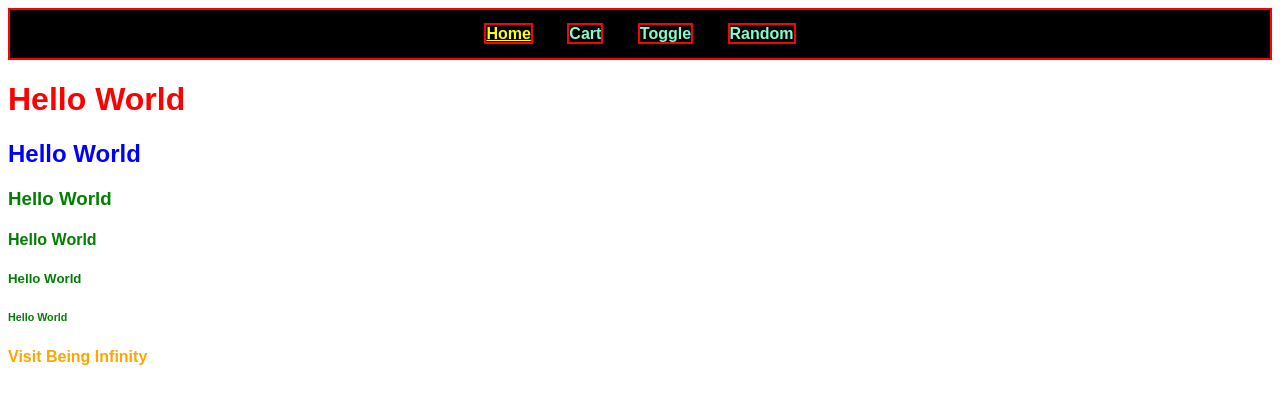
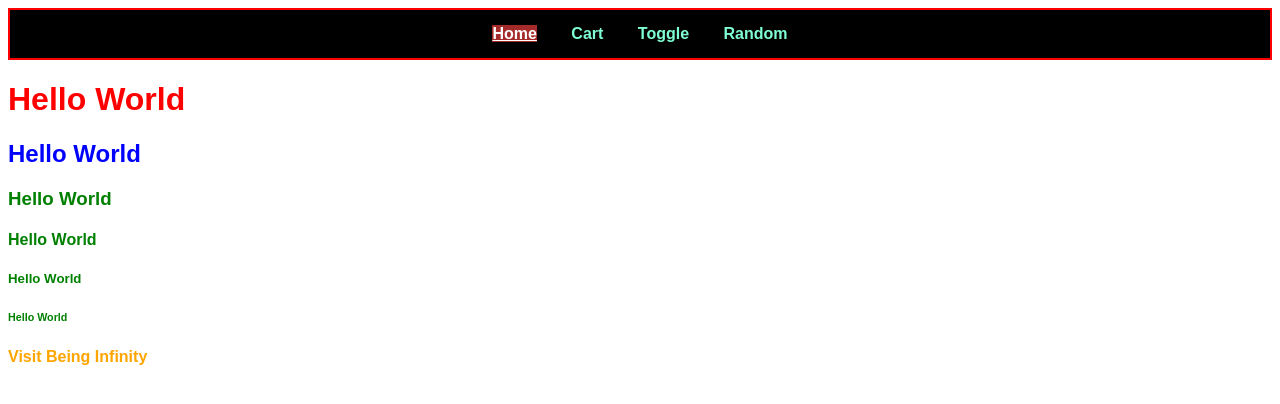
Before and after one commit to ESpoorthy/AutoSuggest-BootCamp, a website: page frontend/index.html in a window 1280 px wide. In both pictures the pointer is over the link "Home". Drawn offline with Linux system fonts and the light colour scheme.

Commit message:
Update navbar link hover styles
Changed hover color of navbar links and adjusted background color.

```diff
--- a/frontend/css/frontend.css
+++ b/frontend/css/frontend.css
@@ -14,12 +14,12 @@ body {
     color: aquamarine;
     text-decoration: none;
     margin: 0 15px;
-    border: 2px solid red;
     font-weight: bold;
 }
 
 .navbar a:hover {
-    color: yellow;
+    color: white;
+    background-color: brown;
 }
 
 h1 {
```
